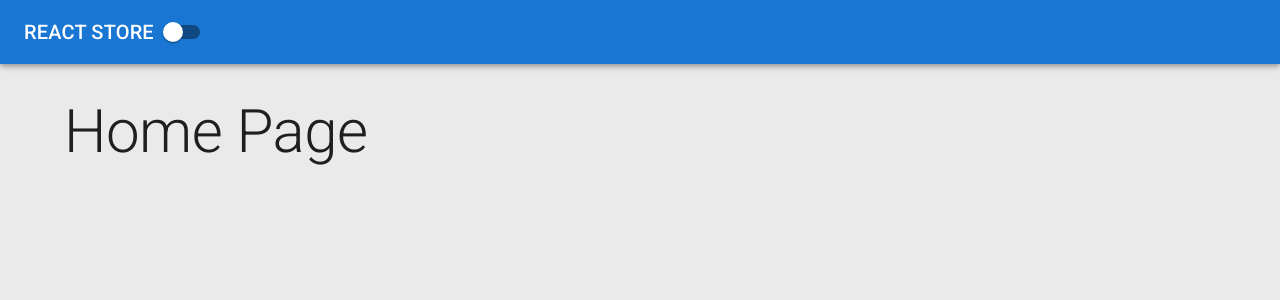
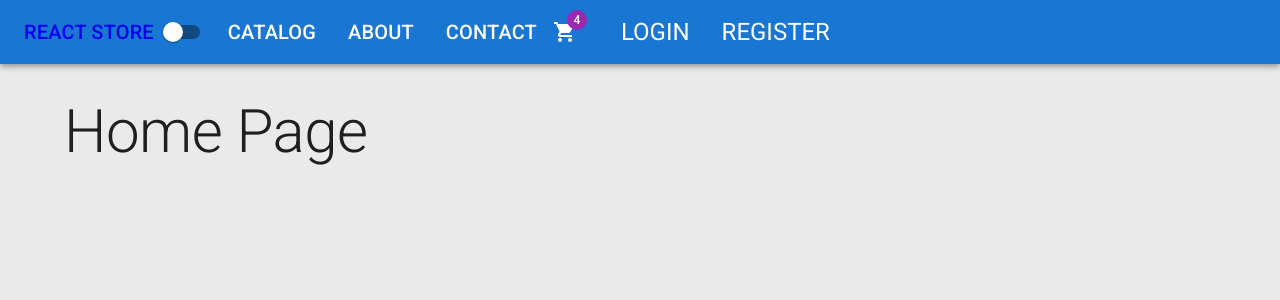
Before and after one commit to julianholling/ReStore, a React (Create React App) app in the folder client/: page / in a window 1280 px wide. Shown: the top 300 px of the page. Built offline with nearby package versions, Linux system fonts and the light colour scheme.

Commit message:
chapter 41 - Adding NavLinks to AppBar

```diff
--- a/client/src/app/layout/Header.tsx
+++ b/client/src/app/layout/Header.tsx
@@ -1,4 +1,17 @@
-import { AppBar, Switch, Toolbar, Typography } from "@mui/material";
+import { ShoppingCart } from "@mui/icons-material";
+import { AppBar, Badge, IconButton, List, ListItem, Switch, Toolbar, Typography } from "@mui/material";
+import { NavLink } from "react-router-dom";
+
+const appBarLinksLeft = [
+    {title: 'catalog', path: '/catalog' },
+    {title: 'about', path: '/about' },
+    {title: 'contact', path: '/contact' },
+]
+
+const appBarLinksRight = [
+    {title: 'login', path: '/login' },
+    {title: 'register', path: '/register' },
+]
 
 interface Props{
     darkMode: boolean;
@@ -10,8 +23,38 @@
     return(
         <AppBar position='static' sx={{mb: 4}} >
             <Toolbar>
-                <Typography variant="h6">REACT STORE</Typography>
+                <Typography
+                    variant="h6"
+                    component={NavLink}
+                    to='/'
+                    sx={{cololr: 'inherit', textDecoration: 'none'}}
+                >
+
+                    REACT STORE
+                </Typography>
+
                 <Switch checked={darkMode} onChange={themeChangeEventHandler}></Switch>
+
+                <List sx={{display: 'flex'}}>
+                  {appBarLinksLeft.map(({title, path}) => (
+                  <ListItem component={NavLink} to={path} key={path} sx={{color: 'inherit', typography: 'h6'}}>
+                    {title.toUpperCase()}
+                  </ListItem>))}
+                </List>
+
+                <IconButton size='large' edge='start' color='inherit' sx={{mr: 2}}>
+                    <Badge badgeContent='4' color='secondary'>
+                        <ShoppingCart />
+                    </Badge>
+                </IconButton>
+
+                <List sx={{display: 'flex'}}>
+                  {appBarLinksRight.map(({title, path}) => (
+                  <ListItem component={NavLink} to={path} key={path} sx={{color: 'inherit', typography: 'h5'}}>
+                    {title.toUpperCase()}
+                  </ListItem>))}
+                </List>
+
             </Toolbar>
         </AppBar>
     )
--- a/client/src/app/router/Routes.tsx
+++ b/client/src/app/router/Routes.tsx
@@ -1,4 +1,4 @@
-import { createBrowserRouter, RouterProvider } from 'react-router-dom';
+import { createBrowserRouter } from 'react-router-dom';
 import App from '../layout/App';
 import HomePage from '../../features/home/HomePage';
 import ProductDetails from '../../features/catalog/ProductDetails';
```
